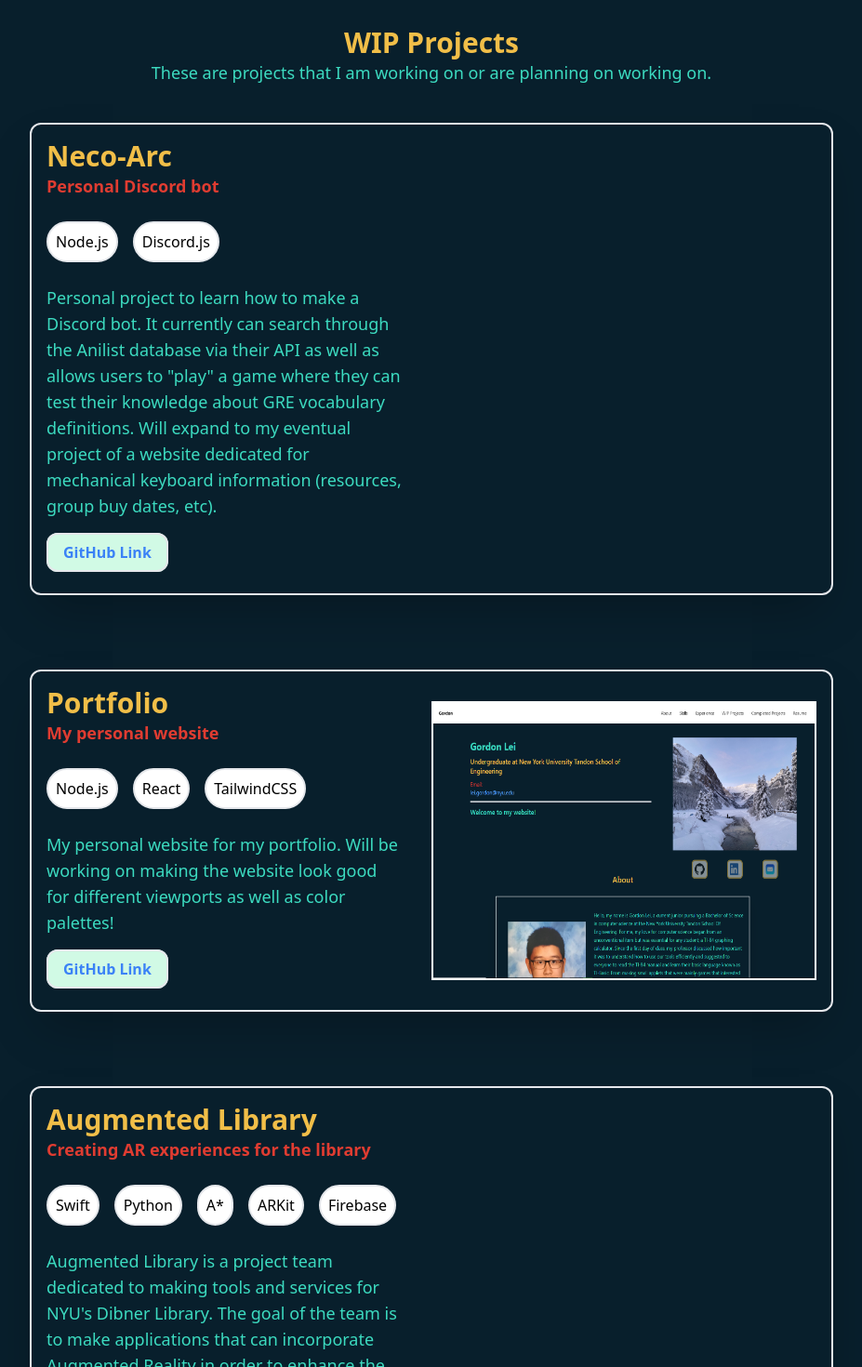
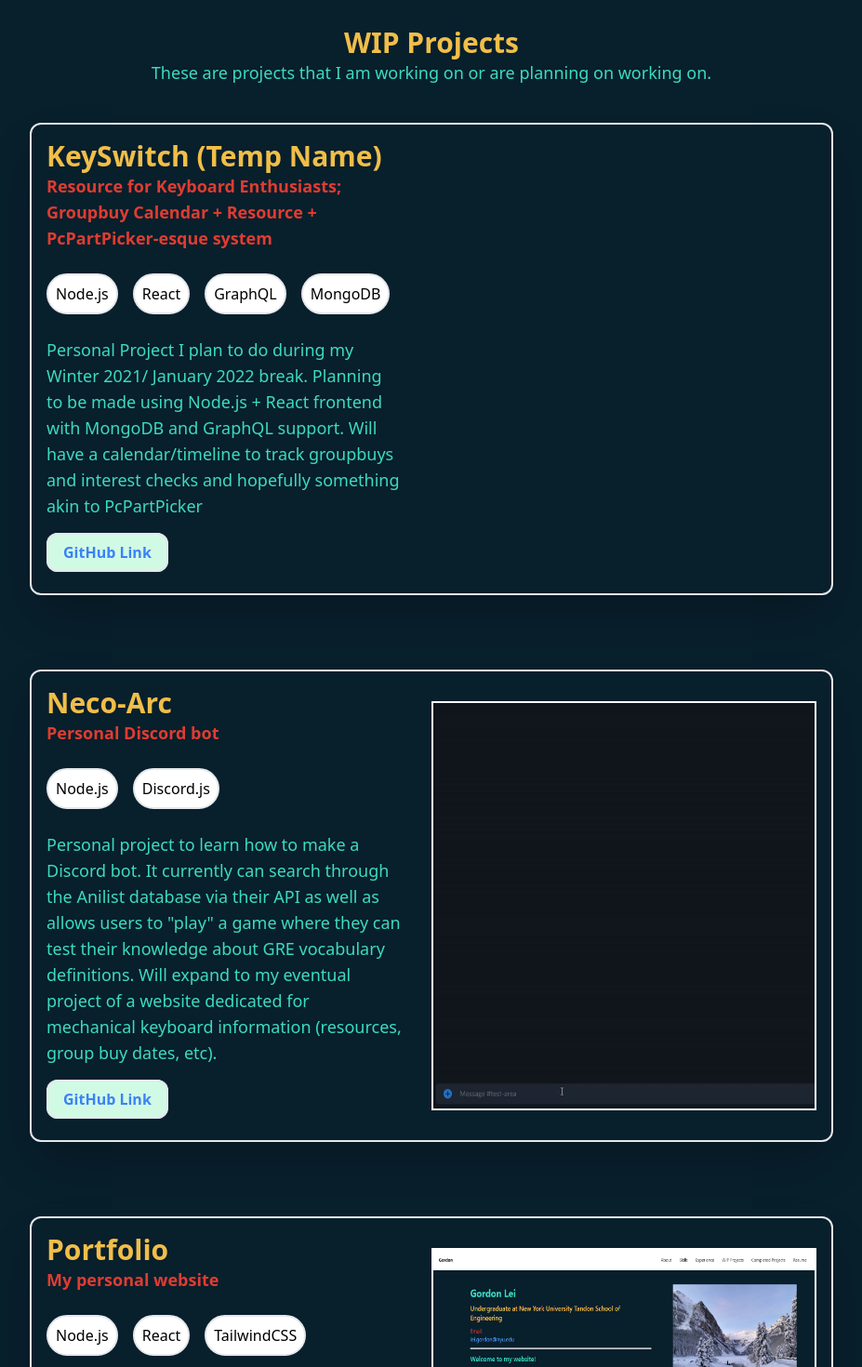
Before and after one commit to GordonLei/gordonlei-react, a React (Create React App) app: page / in a window 1280 px wide. Shown: the part 4560-6030 px from the top of the page at 93% size, without its empty margins (176-1103 px from the left). Built offline with nearby package versions, Linux system fonts and the light colour scheme.

Commit message:
added some images for neco-arc and potential new project

```diff
--- a/src/components/Footer.jsx
+++ b/src/components/Footer.jsx
@@ -5,22 +5,32 @@ function Footer() {
     <section className="my-8 py-4 px-8">
       <footer className="flex flex-col md:flex-row">
         <div className="flex-1 items-center px-16 text-xl text-justify py-4">
-          <a className = "text-blue-400 " href="mailto: lei.gordon@nyu.edu"> lei.gordon@nyu.edu</a>
+          <a className="text-blue-400 " href="mailto: lei.gordon@nyu.edu">
+            {" "}
+            lei.gordon@nyu.edu
+          </a>
         </div>
         <div className="flex items-center float-right">
           <a
-              className ="text-blue-500 border-2 rounded-xl py-2 px-4"
-              href="https://github.com/GordonLei/gordonlei-react">
+            className="text-blue-500 border-2 rounded-xl py-2 px-4"
+            href="https://github.com/GordonLei/gordonlei-react/tree/main"
+          >
             Source code
           </a>
 
-
-
           <a href="https://github.com/GordonLei">
-              <img className= "h-10 mb-2 mx-4 justify-center" src= {process.env.PUBLIC_URL + "/img/favicons/github.png"} alt="missing SkillsCard"></img>
+            <img
+              className="h-10 mb-2 mx-4 justify-center"
+              src={process.env.PUBLIC_URL + "/img/favicons/github.png"}
+              alt="missing SkillsCard"
+            ></img>
           </a>
           <a href="https://linkedin.com/in/gordon-lei-a1b238181">
-              <img className= "h-10 mb-2 mx-4 justify-center" src= {process.env.PUBLIC_URL + "/img/favicons/LI-In-Bug.png"} alt="missing SkillsCard"></img>
+            <img
+              className="h-10 mb-2 mx-4 justify-center"
+              src={process.env.PUBLIC_URL + "/img/favicons/LI-In-Bug.png"}
+              alt="missing SkillsCard"
+            ></img>
           </a>
         </div>
       </footer>
--- a/src/json/WIP.js
+++ b/src/json/WIP.js
@@ -1,14 +1,4 @@
 const WIP = [
-  {
-    title: "Augmented Library",
-    technology: ["Swift", "Python", "A*", "ARKit", "Firebase"],
-    subheader: "Creating AR experiences for the library",
-    description:
-      'Augmented Library is a project team dedicated to making tools and services for NYU\'s Dibner Library. The goal of the team is to make applications that can incorporate Augmented Reality in order to enhance the library experience. The two main projects that we are currently working on include are "Interactive Flyers" and "Path-Finding". The goal of the Interactive Flyers project is to create scannable images similar to QR codes (but looks visually more appealing or related to the university) that will act as a billboard flyer. By scanning the image, the user will be prompted with an AR experience explaining the details of the flyer. The goal of the Path-Finding team is to use the A* algorithmn as a basis to create a tool that can be used by students to navigate to specific places within the library',
-    demoLink: "",
-    githubLink: "https://github.com/Augmented-Library/Augmented-Library",
-    images: [],
-  },
   {
     title: "Portfolio",
     technology: ["Node.js", "React", "TailwindCSS"],
@@ -27,6 +17,17 @@ const WIP = [
       'Personal project to learn how to make a Discord bot. It currently can search through the Anilist database via their API as well as allows users to "play" a game where they can test their knowledge about GRE vocabulary definitions. Will expand to my eventual project of a website dedicated for mechanical keyboard information (resources, group buy dates, etc).',
     demoLink: "",
     githubLink: "https://github.com/GordonLei/Neco-Arc",
+    images: [process.env.PUBLIC_URL + "/img/neco-arc/neco-arc_1.gif"],
+  },
+  {
+    title: "KeySwitch (Temp Name)",
+    technology: ["Node.js", "React", "GraphQL", "MongoDB"],
+    subheader:
+      "Resource for Keyboard Enthusiasts; Groupbuy Calendar + Resource + PcPartPicker-esque system",
+    description:
+      "Personal Project I plan to do during my Winter 2021/ January 2022 break. Planning to be made using Node.js + React frontend with MongoDB and GraphQL support. Will have a calendar/timeline to track groupbuys and interest checks and hopefully something akin to PcPartPicker",
+    demoLink: "",
+    githubLink: "https://github.com/GordonLei/Neco-Arc",
     images: [],
   },
 ];
```
Also changed, not shown: public/img/neco-arc/neco-arc_1.gif (added), public/img/neco-arc/neco-arc_2.gif (added). Lines whose indentation alone changed are shown as unchanged.
